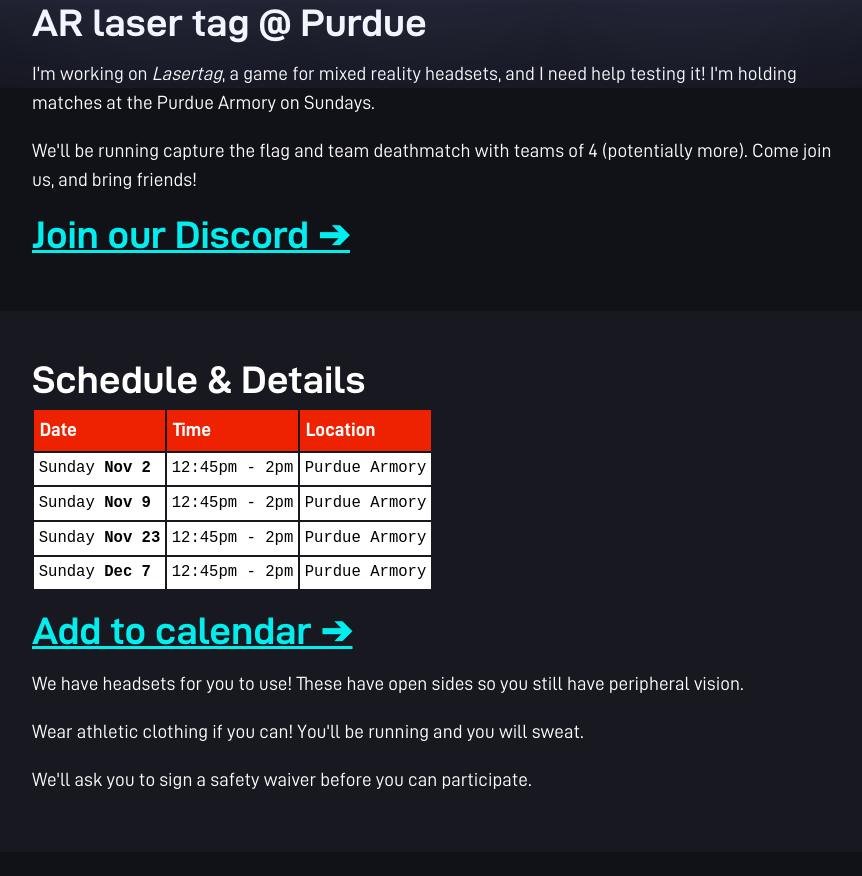
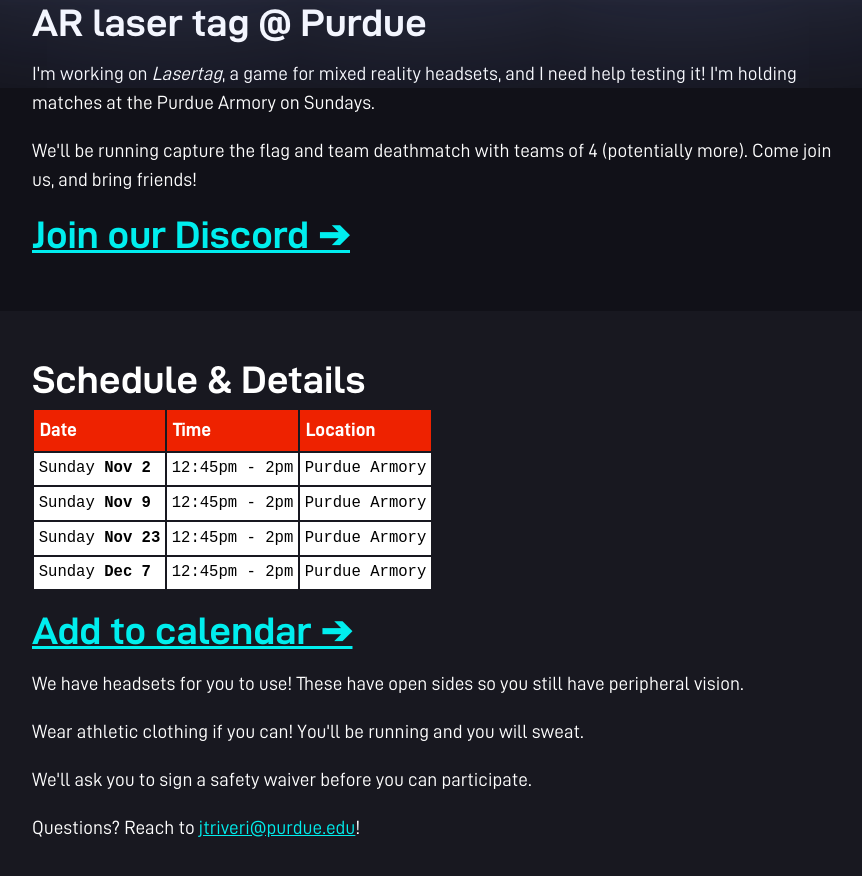
Before and after one commit to anaglyphs/website, a plain HTML site: page purdue.html in a window 1280 px wide. Shown: the part 675-1551 px from the top of the page, without its empty margins (208-1070 px from the left). Before the commit the page ends 1527 px from the top, so only its background shows below. Drawn offline with Linux system fonts and the light colour scheme.

Commit message:
include email

```diff
--- a/lasertag/purdue.html
+++ b/purdue.html
@@ -146,6 +146,11 @@
 					We'll ask you to sign a safety waiver before you can
 					participate.
 				</p>
+				<p>
+					Questions? Reach to
+					<a href="mailto:jtriveri@purdue.edu">jtriveri@purdue.edu</a
+					>!
+				</p>
 			</section>
 		</main>
 	</body>
```
